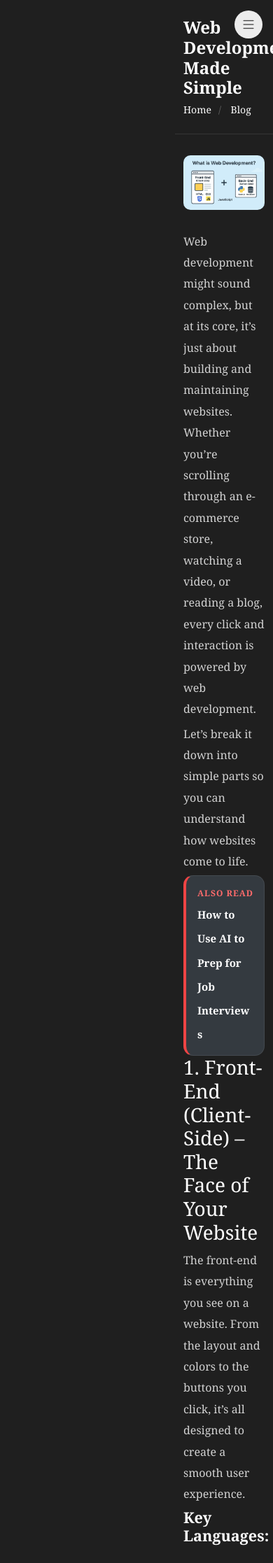
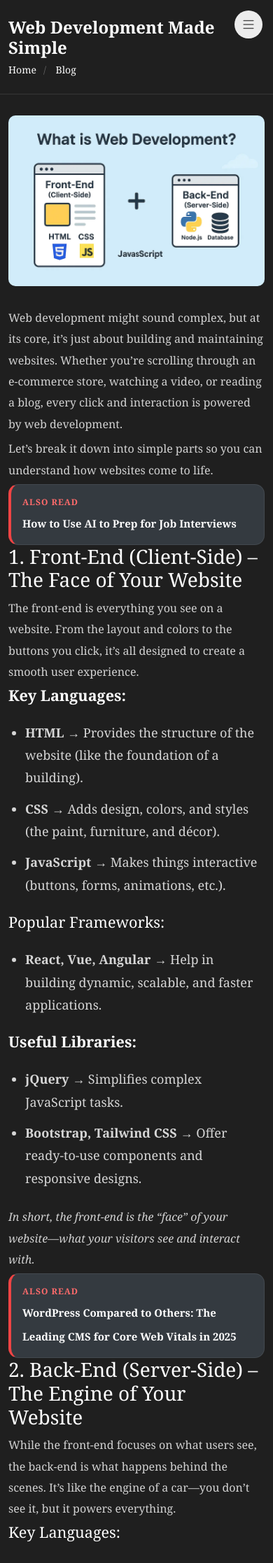
Before and after one commit to iamreemaroy/Reema-Roy, a Jekyll site: the page built from blog/_posts/2025-08-26-web-development-made-simple.md, in a window 390 px wide. Shown: the top 2234 px of the page at 70% size. Built offline with Jekyll 4.4.1, drawn with Linux system fonts in a browser that asks for light colours.

Commit message:
Update post.html

```diff
--- a/_layouts/post.html
+++ b/_layouts/post.html
@@ -449,7 +449,7 @@ layout: default
 
   @media (max-width: 768px) {
     main.main.blog-details-page {
-      padding-left: 0px;
+      padding-left: 0px !important;
     }
     .featured-image {}
 
```
